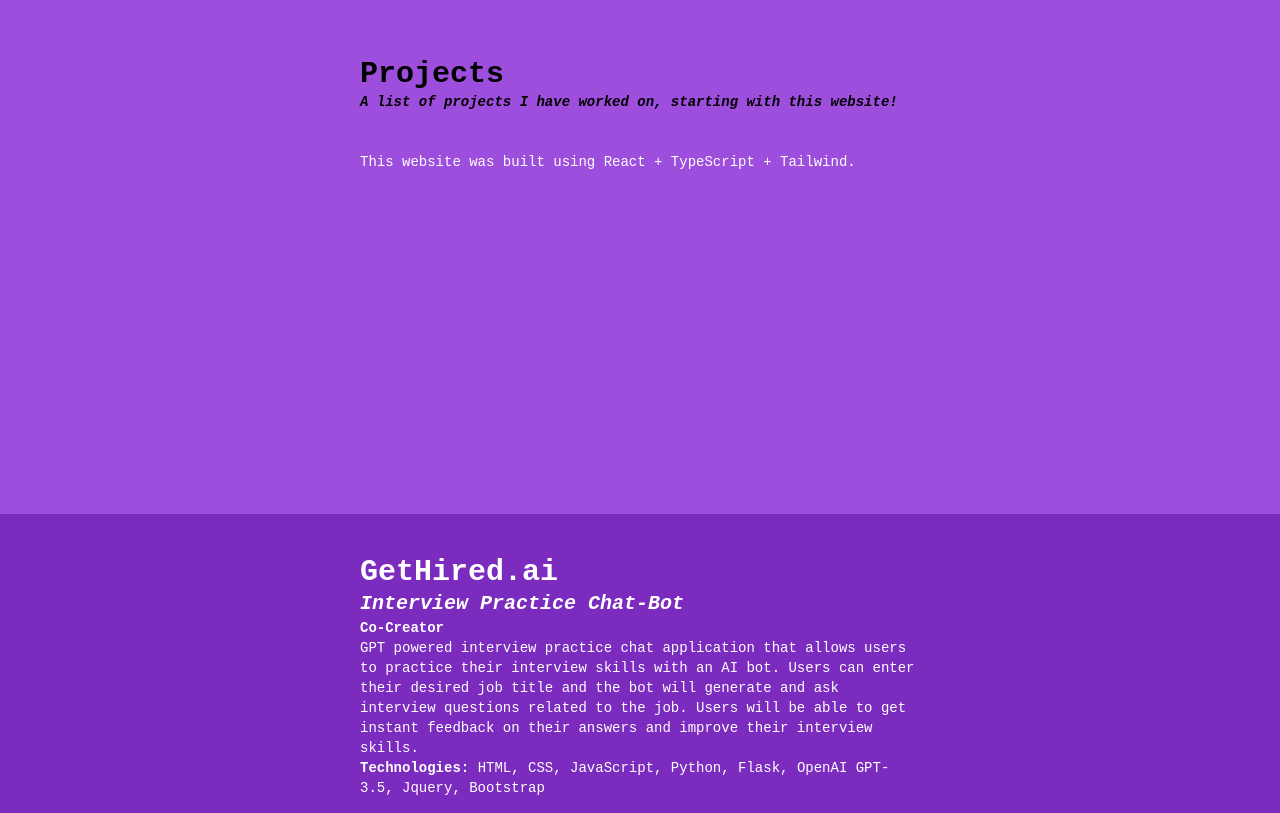
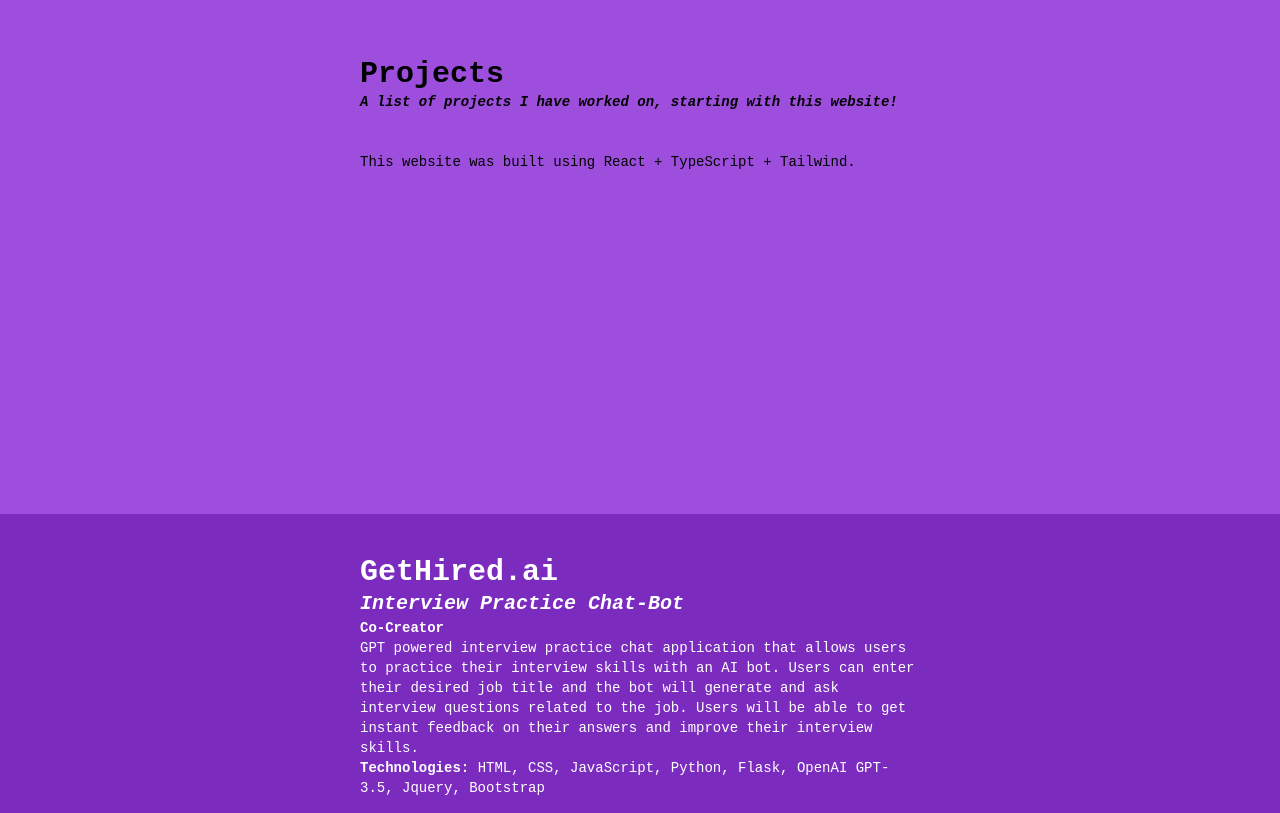
Before and after one commit to LloydN01/Personal_Website_React, a React (Create React App) app: page / in a window 1280 px wide. Shown: the part 1886-2699 px from the top of the page. Built offline with nearby package versions, Linux system fonts and the light colour scheme.

Commit message:
change text colour

```diff
--- a/src/sections/projectSections.tsx
+++ b/src/sections/projectSections.tsx
@@ -77,11 +77,9 @@ const ProjectSections = () => {
     return (
         <div className="w-full flex flex-col">
             <div className="bg-[#9D4EDD] h-screen flex md:justify-center items-center">
-                <div className="md:p-10 md:w-[40rem] m-5">
-                    <h1 className="font-bold text-xl md:text-3xl text-black">
-                        Projects
-                    </h1>
-                    <p className="font-bold italic text-xs md:text-sm text-black">
+                <div className="md:p-10 md:w-[40rem] m-5 text-black">
+                    <h1 className="font-bold text-xl md:text-3xl">Projects</h1>
+                    <p className="font-bold italic text-xs md:text-sm">
                         A list of projects I have worked on, starting with this
                         website!
                     </p>
```
